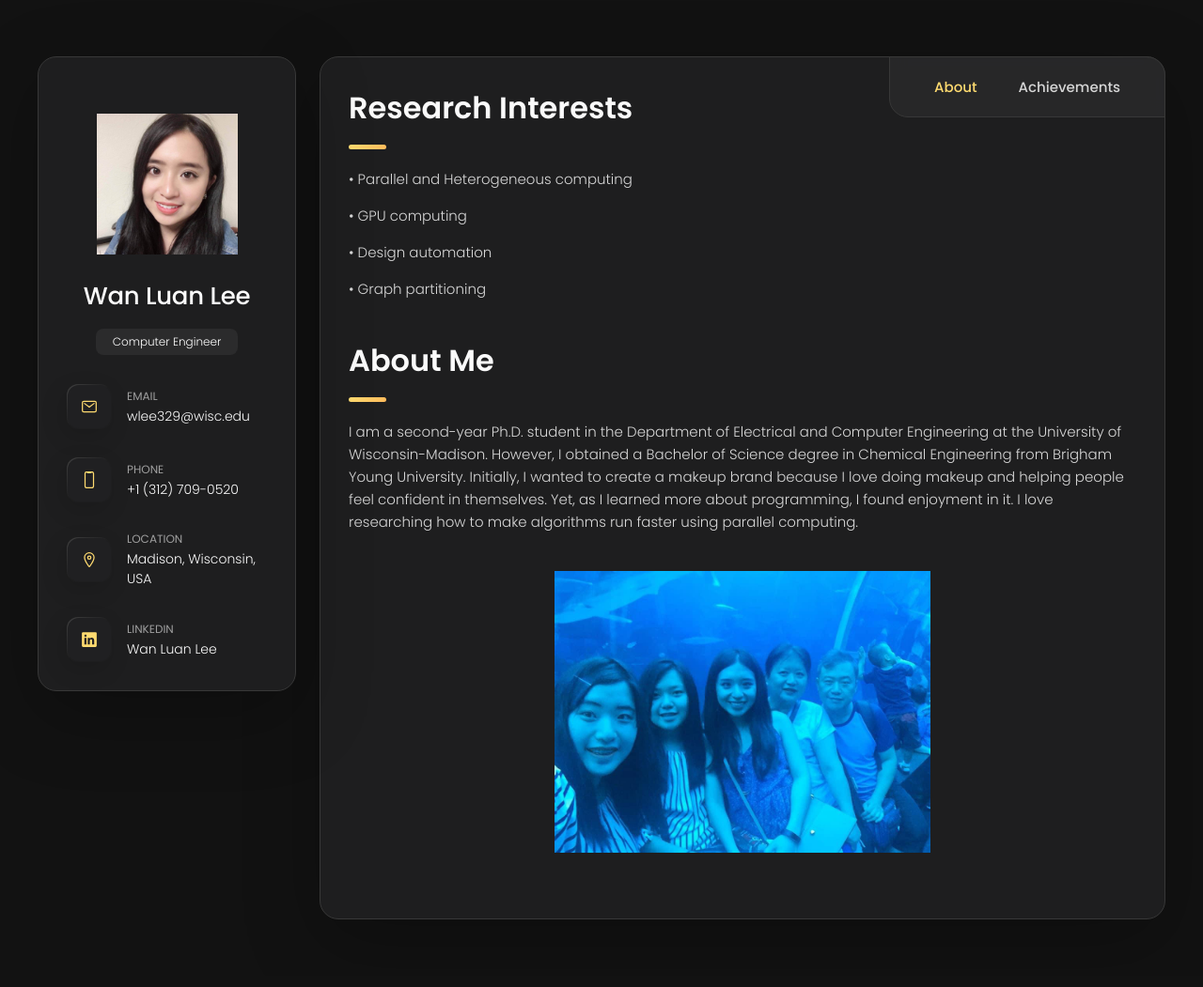
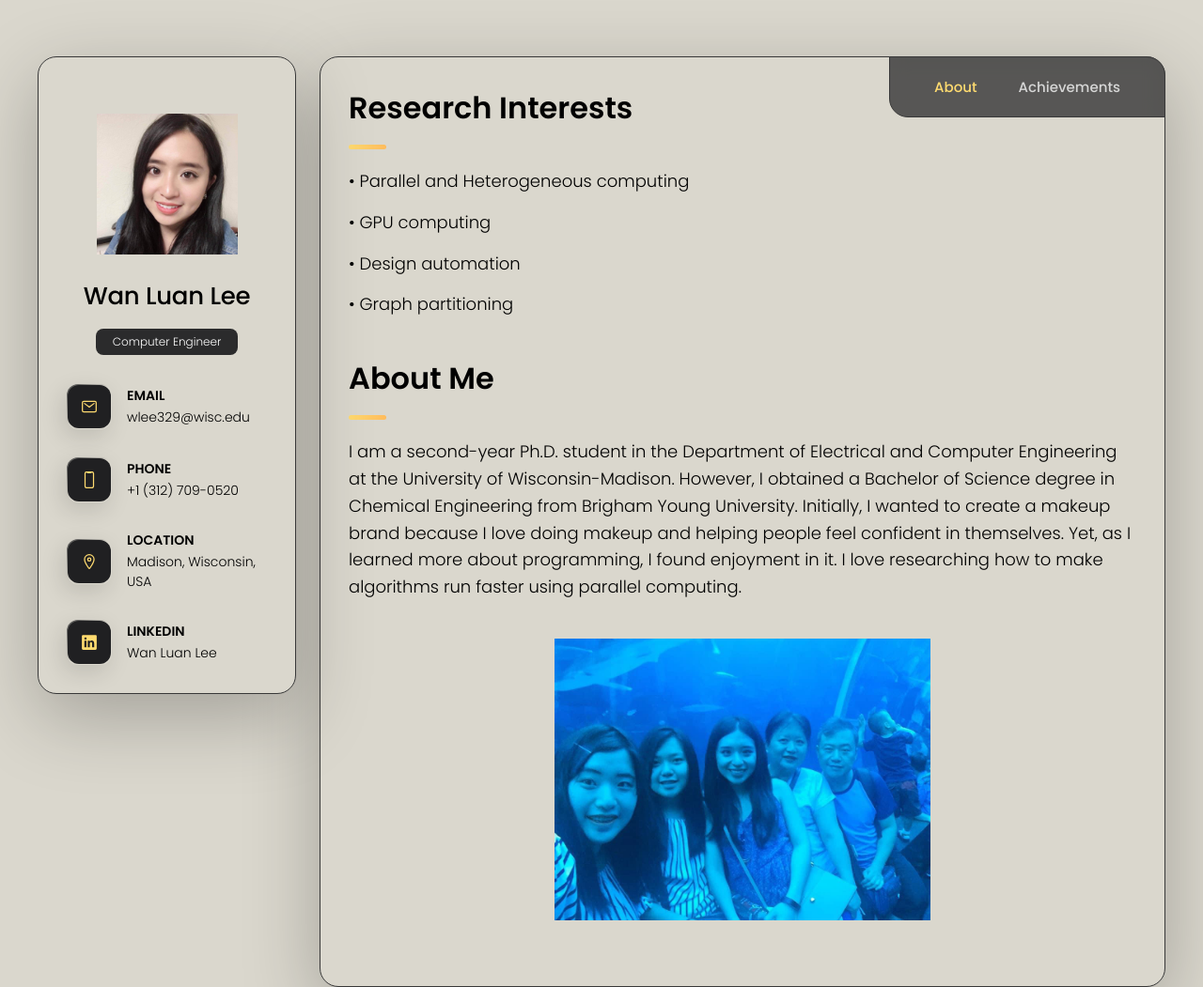
Before and after one commit to wanluanlee/wanluanlee.github.io, a plain HTML site: page index.html in a window 1280 px wide. Shown: the top 1051 px of the page at 94% size. Drawn offline with nearby package versions, Linux system fonts and the light colour scheme.

Commit message:
update background color

```diff
--- a/assets/css/style.css
+++ b/assets/css/style.css
@@ -77,14 +77,14 @@
   --ff-poppins: 'Poppins', sans-serif;
 
   /* font-size */
-  --fs-1: 24px;
-  --fs-2: 18px;
-  --fs-3: 17px;
-  --fs-4: 16px;
-  --fs-5: 15px;
-  --fs-6: 14px;
-  --fs-7: 13px;
-  --fs-8: 11px;
+  --fs-1: 32px;
+  --fs-2: 26px;
+  --fs-3: 25px;
+  --fs-4: 24px;
+  --fs-5: 23px;
+  --fs-6: 22px;
+  --fs-7: 21px;
+  --fs-8: 19px;
 
   /* font-weight */
   --fw-300: 300;
@@ -155,7 +155,8 @@ input, textarea {
 
 html { font-family: var(--ff-poppins); }
 
-body { background: var(--smoky-black); }
+/*body { background: var(--smoky-black); }*/
+body { background: #DAD7CD; }
 
 
 
@@ -167,7 +168,8 @@ body { background: var(--smoky-black); }
 
 .sidebar,
 article {
-  background: var(--eerie-black-2);
+  /*background: var(--eerie-black-2);*/
+  background: #DAD7CD;
   border: 1px solid var(--jet);
   border-radius: 20px;
   padding: 15px;
@@ -236,7 +238,8 @@ article.active {
 .h3,
 .h4,
 .h5 {
-  color: var(--white-2);
+  /*color: var(--white-2);*/
+  color: black;
   text-transform: capitalize;
 }
 
@@ -250,6 +253,8 @@ article.active {
   font-size: var(--fs-7);
   font-weight: var(--fw-500);
 }
+
+.h1 { color: black; }
 
 .article-title {
   position: relative;
@@ -286,7 +291,8 @@ article.active {
 
 .content-card {
   position: relative;
-  background: var(--border-gradient-onyx);
+  /*background: var(--border-gradient-onyx);*/
+  background: #A3B18A;
   padding: 15px;
   padding-top: 45px;
   border-radius: 14px;
@@ -299,7 +305,8 @@ article.active {
   content: "";
   position: absolute;
   inset: 1px;
-  background: var(--bg-gradient-jet);
+  /*background: var(--bg-gradient-jet);*/
+  background: #A3B18A;
   border-radius: inherit;
   z-index: -1;
 }
@@ -349,7 +356,8 @@ main {
 }
 
 .info-content .name {
-  color: var(--white-2);
+  /*color: var(--white-2);*/
+  color: black;
   font-size: var(--fs-3);
   font-weight: var(--fw-500);
   letter-spacing: -0.25px;
@@ -428,15 +436,20 @@ main {
 }
 
 .contact-title {
-  color: var(--light-gray-70);
-  font-size: var(--fs-8);
+  /*color: var(--light-gray-70);*/
+  color: black;
+  /*font-size: var(--fs-8);*/
+  font-size: 14px;
+  font-weight: bold;
   text-transform: uppercase;
   margin-bottom: 2px;
 }
 
 .contact-info :is(.contact-link, time, address) {
-  color: var(--white-2);
-  font-size: var(--fs-7);
+  /*color: var(--white-2);*/
+  color: black;
+  /*font-size: var(--fs-7);*/
+  font-size: 14px;
 }
 
 .contact-info address { font-style: normal; }
@@ -451,7 +464,8 @@ main {
 }
 
 .social-item .social-link {
-  color: var(--light-gray-70);
+  /*color: var(--light-gray-70);*/
+  color: black;
   font-size: 18px;
 }
 
@@ -510,8 +524,10 @@ main {
 .about .article-title { margin-bottom: 15px; }
 
 .about-text {
-  color: var(--light-gray);
-  font-size: var(--fs-6);
+  /*color: var(--light-gray);*/
+  color: black;
+  /*font-size: var(--fs-6);*/
+  font-size: 18px;
   font-weight: var(--fw-300);
   line-height: 1.6;
 }
@@ -802,13 +818,16 @@ main {
 .timeline-item:not(:last-child) { margin-bottom: 20px; }
 
 .timeline-item-title {
-  font-size: var(--fs-6);
+  /*font-size: var(--fs-6);*/
+  font-size: 20px;
+  font-weight: bold;
   line-height: 1.3;
   margin-bottom: 7px;
 }
 
 .timeline-list span {
-  color: var(--vegas-gold);
+  /*color: var(--vegas-gold);*/
+  color: black;
   font-weight: var(--fw-400);
   line-height: 1.6;
 }
@@ -836,7 +855,8 @@ main {
 }
 
 .timeline-text {
-  color: var(--light-gray);
+  /*color: var(--light-gray);*/
+  color: black;
   font-weight: var(--fw-300);
   line-height: 1.6;
 }
@@ -861,7 +881,8 @@ main {
 }
 
 .skill .title-wrapper data {
-  color: var(--light-gray);
+  /*color: var(--light-gray);*/
+  color: #A3B18A;
   font-size: var(--fs-7);
   font-weight: var(--fw-300);
 }
@@ -1872,6 +1893,7 @@ textarea.form-input::-webkit-resizer { display: none; }
   }
 
   .contact-info :is(.contact-link, time, address) {
+    /*--fs-7: 14px;*/
     --fs-7: 14px;
     font-weight: var(--fw-300);
   }
```
